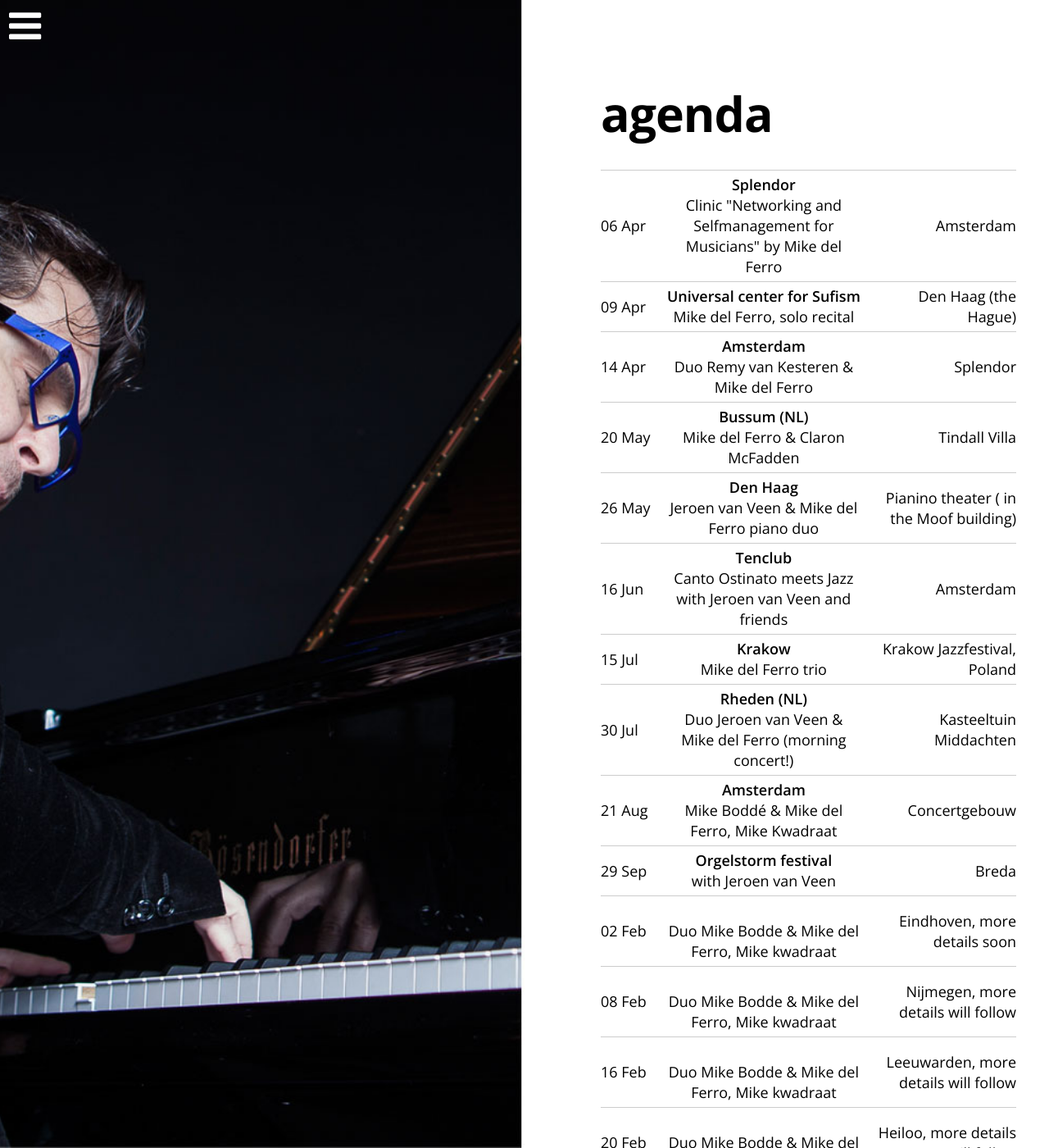
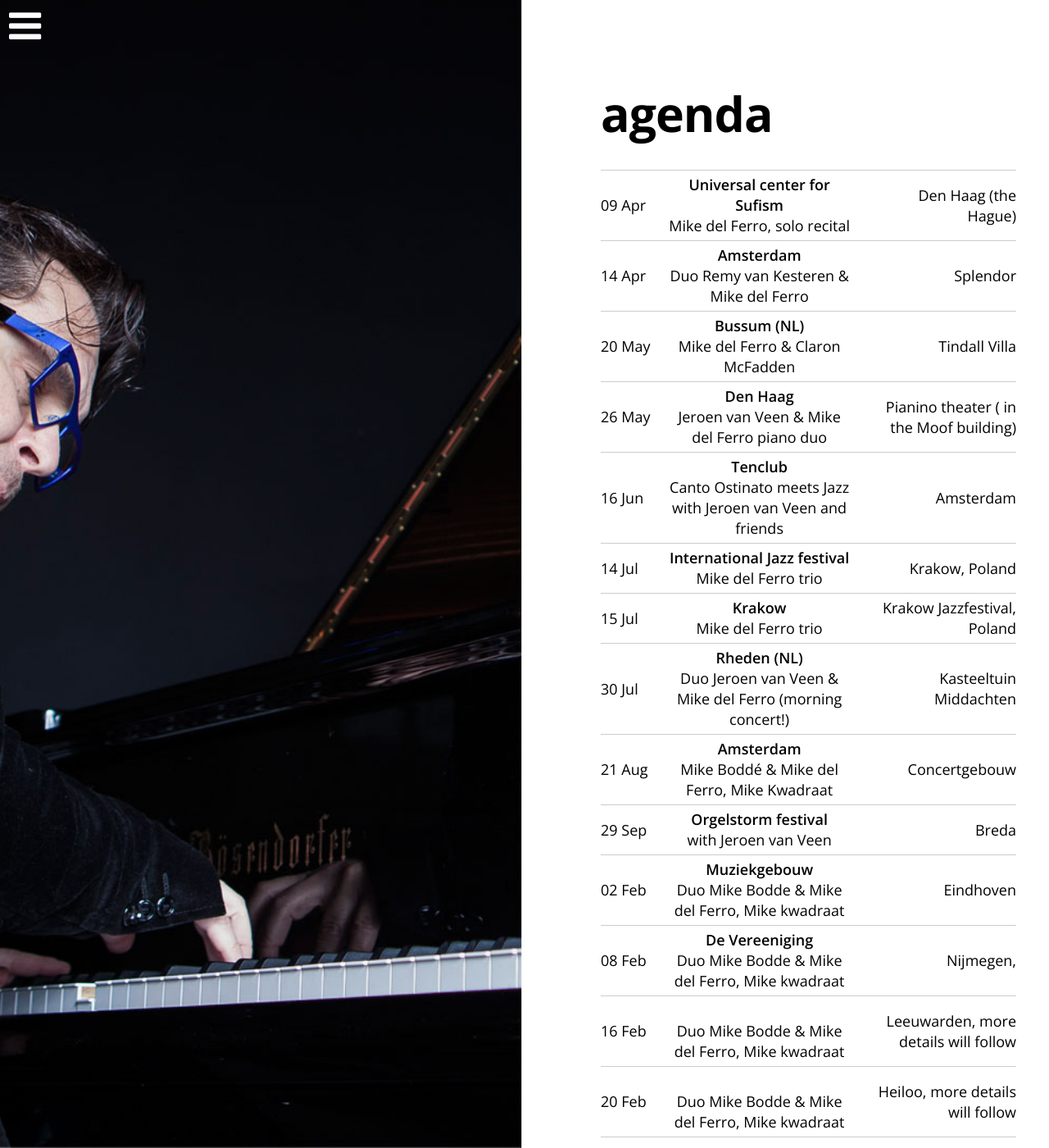
Before and after one commit to mikedelferro/website, a Jekyll site: the page built from agenda.html, in a window 1280 px wide and 1400 px high. Shown: the whole window at 82% size. Built offline with Jekyll 4.4.1, drawn with Linux system fonts in a browser that asks for light colours; nearby versions of some CDN libraries.

Commit message:
Updated '_config.yml' via CloudCannon

```diff
--- a/_config.yml
+++ b/_config.yml
@@ -36,13 +36,13 @@ gigs:
     url:
   - title: 'Duo Mike Bodde & Mike del Ferro, Mike kwadraat'
     date: 2018-02-02 20:00:00
-    location: 'Eindhoven, more details soon'
-    venue:
+    location: Eindhoven
+    venue: Muziekgebouw
     url:
   - title: 'Duo Mike Bodde & Mike del Ferro, Mike kwadraat'
-    date: 2018-02-08 00:00:00
-    location: 'Nijmegen, more details will follow'
-    venue:
+    date: 2018-02-08 20:00:00
+    location: 'Nijmegen,'
+    venue: De Vereeniging
     url:
   - title: 'Duo Mike Bodde & Mike del Ferro, Mike kwadraat'
     date: 2018-02-16 20:00:00
@@ -64,11 +64,6 @@ gigs:
     location: 'Lelystad, more details will follow'
     venue:
     url:
-  - title: 'Clinic "Networking and Selfmanagement for Musicians" by Mike del Ferro'
-    date: 2017-04-06 14:00:00
-    location: Amsterdam
-    venue: Splendor
-    url: www.facebook.com/mikedelferro3
   - title: 'Mike del Ferro, solo recital'
     date: 2017-04-09 16:00:00
     location: Den Haag (the Hague)
@@ -79,3 +74,8 @@ gigs:
     location: Amsterdam
     venue: Tenclub
     url:
+  - title: Mike del Ferro trio
+    date: 2017-07-14 20:00:00
+    location: 'Krakow, Poland'
+    venue: International Jazz festival
+    url:
```
